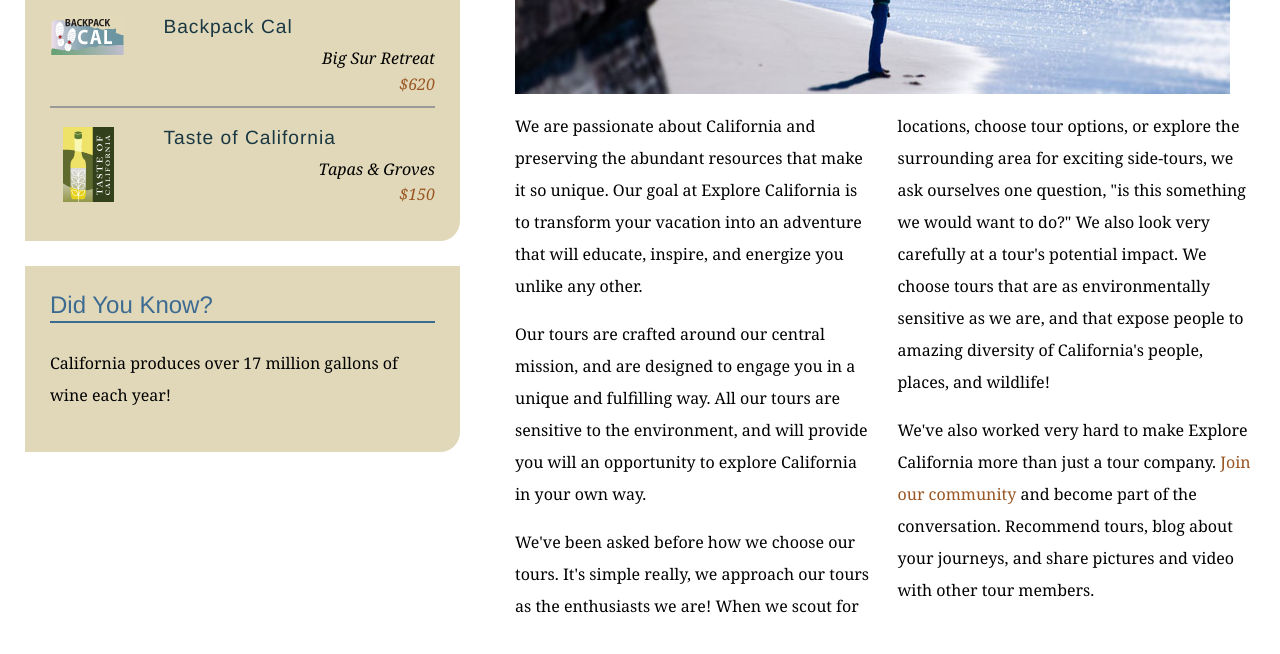
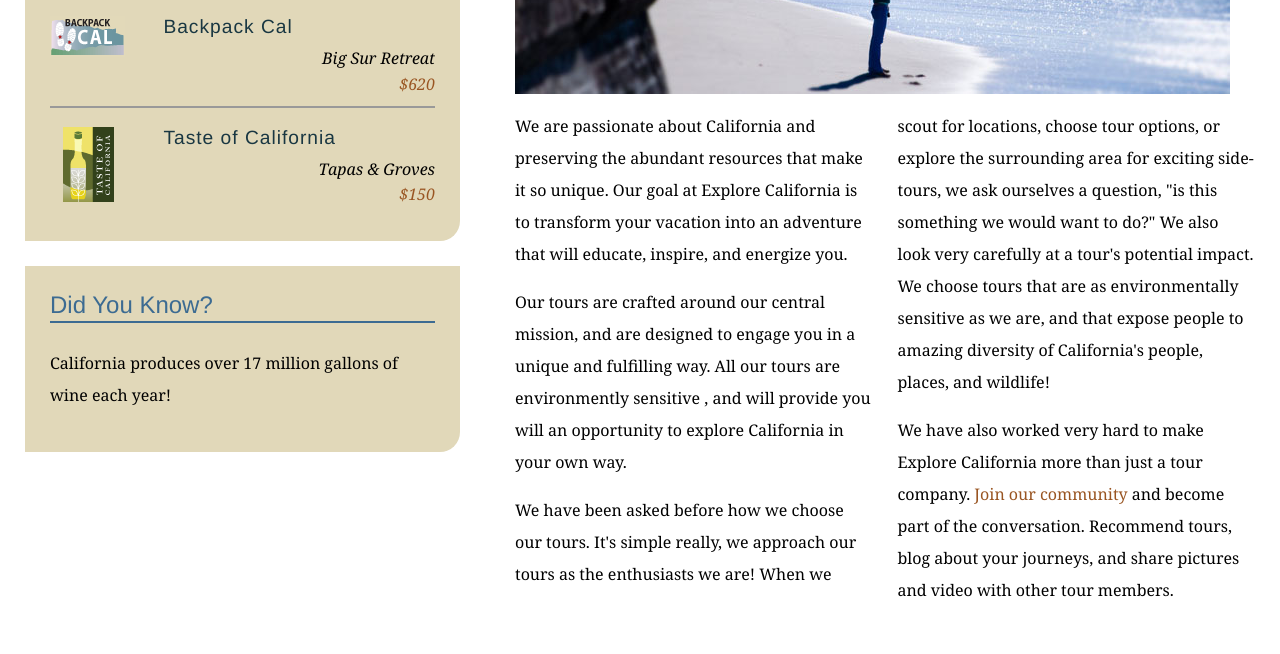
Before and after one commit to muhammadsliman/explore_california, a plain HTML site: page mission.html in a window 1280 px wide. Shown: the part 590-1244 px from the top of the page. Drawn offline with Linux system fonts and the light colour scheme.

Commit message:
Text edits on mission page

```diff
--- a/mission.html
+++ b/mission.html
@@ -62,10 +62,10 @@
           <h1>Who we are</h1>
           <img src="assets/images/mission_look.jpg" alt="Looking out at the Pacific" class="articleImage" />
           <div class="multiCol">
-            <p>We are passionate about California and preserving the abundant resources that make it so unique. Our goal at Explore California is to transform your vacation into an adventure that will educate, inspire, and energize you unlike any other.</p>
-            <p>Our tours are crafted around our central mission, and are designed to engage you in a unique and fulfilling way. All our tours are sensitive to the environment, and will provide you will an opportunity to explore California in your own way.</p>
-            <p>We've been asked before how we choose our tours. It's simple really, we approach our tours as the enthusiasts we are! When we scout for locations, choose tour options, or explore the surrounding area for exciting side-tours, we ask ourselves one question, &quot;is this something we would want to do?&quot; We also look very carefully at a tour's potential impact. We choose tours that are as environmentally sensitive as we are, and that expose people to amazing diversity of California's people, places, and wildlife!</p>
-            <p>We've also worked very hard to make Explore California more than just a tour company. <a href="explorers/join.html">Join our community</a> and become part of the conversation. Recommend tours, blog about your journeys, and share pictures and video with other tour members.</p>
+            <p>We are passionate about California and preserving the abundant resources that make it so unique. Our goal at Explore California is to transform your vacation into an adventure that will educate, inspire, and energize you.</p>
+            <p>Our tours are crafted around our central mission, and are designed to engage you in a unique and fulfilling way. All our tours are environmently sensitive , and will provide you will an opportunity to explore California in your own way.</p>
+            <p>We have been asked before how we choose our tours. It's simple really, we approach our tours as the enthusiasts we are! When we scout for locations, choose tour options, or explore the surrounding area for exciting side-tours, we ask ourselves a question, &quot;is this something we would want to do?&quot; We also look very carefully at a tour's potential impact. We choose tours that are as environmentally sensitive as we are, and that expose people to amazing diversity of California's people, places, and wildlife!</p>
+            <p>We have also worked very hard to make Explore California more than just a tour company. <a href="explorers/join.html">Join our community</a> and become part of the conversation. Recommend tours, blog about your journeys, and share pictures and video with other tour members.</p>
           </div>
         </div>
       </div>
```
